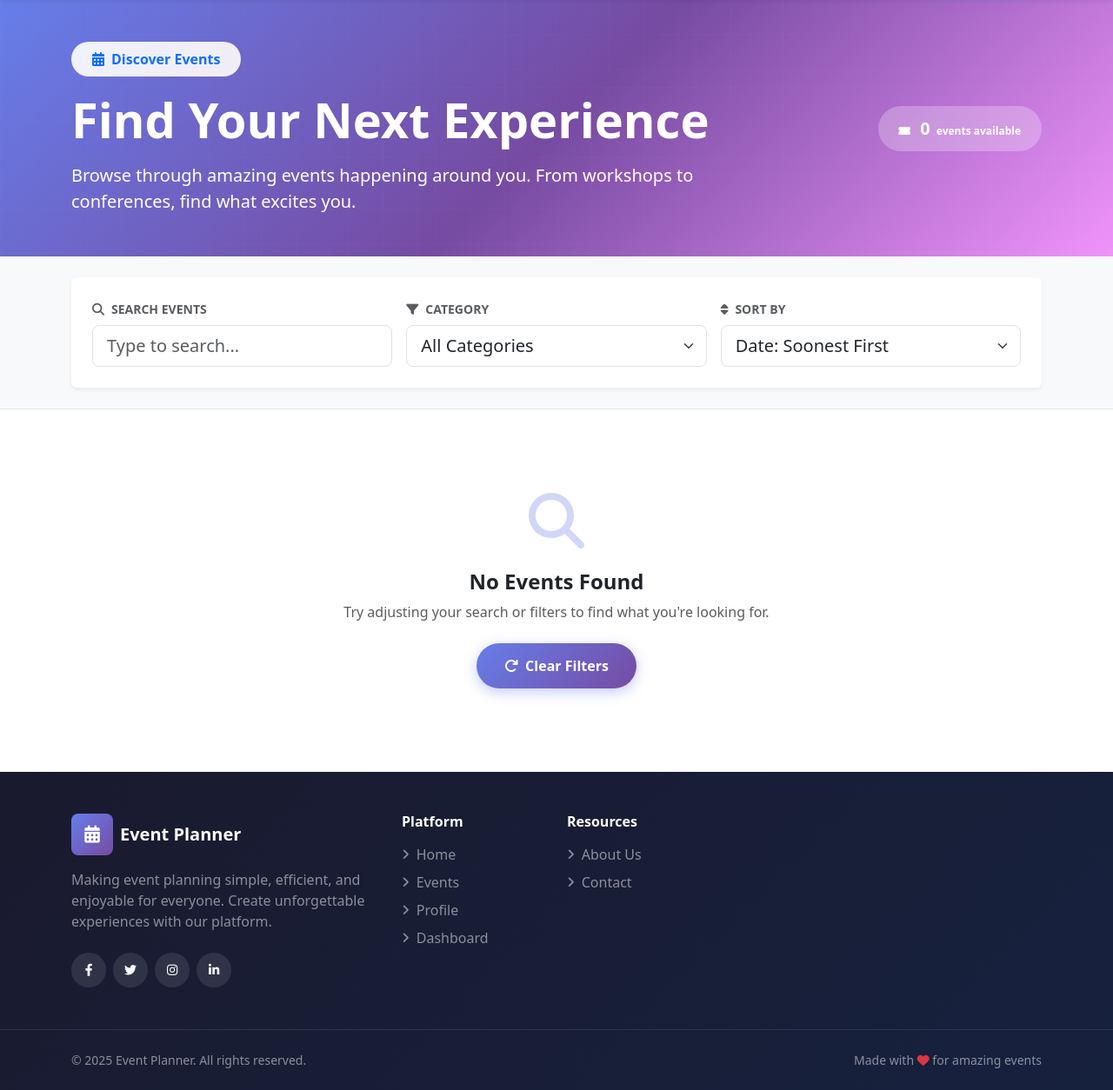
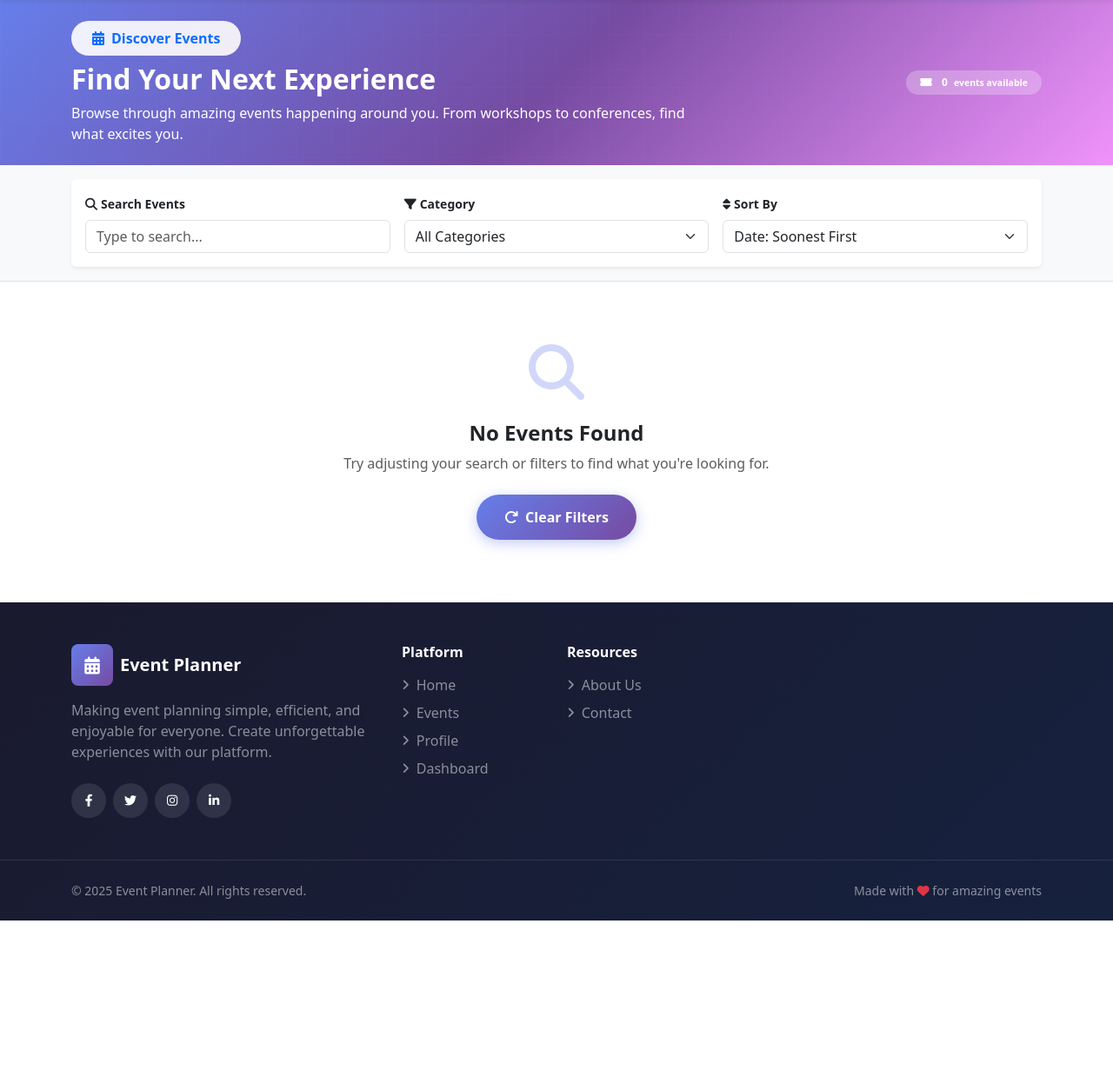
Before and after one commit to Uraniumking007/eventPlanner, a PHP site: page /events.php in a window 1280 px wide. Shown: the part 68-1322 px from the top of the page at 87% size. After the commit the page ends 1127 px from the top, so only its background shows below. Run offline with PHP 8.4, Linux system fonts and the light colour scheme; data that the repository does not hold is empty.

Commit message:
Refactor events page layout for improved aesthetics and user experience
- Adjusted padding and margins for a more compact design.
- Updated text sizes and styles for better readability.
- Enhanced card and section styles for visual consistency.
- Streamlined event details display with improved layout and spacing.
- Modified button sizes for better interaction and accessibility.

```diff
--- a/events.php
+++ b/events.php
@@ -21,23 +21,23 @@
 
     <main class="flex-grow-1">
         <!-- Hero Header -->
-        <section class="hero-gradient text-white py-5">
+        <section class="hero-gradient text-white py-4">
             <div class="container hero-content">
                 <div class="row align-items-center">
                     <div class="col-lg-8">
-                        <span class="section-badge bg-white text-primary mb-3">
+                        <span class="section-badge bg-white text-primary mb-2">
                             <i class="fas fa-calendar-alt me-2"></i>Discover Events
                         </span>
-                        <h1 class="display-4 fw-bold mb-3">Find Your Next Experience</h1>
-                        <p class="lead mb-0 opacity-90">
+                        <h1 class="h2 fw-bold mb-2">Find Your Next Experience</h1>
+                        <p class="mb-0 opacity-90">
                             Browse through amazing events happening around you. From workshops to conferences, find what excites you.
                         </p>
                     </div>
                     <div class="col-lg-4 text-lg-end mt-3 mt-lg-0">
-                        <div class="badge bg-white bg-opacity-25 text-white px-4 py-3 rounded-pill">
+                        <div class="badge bg-white bg-opacity-25 text-white px-3 py-2 rounded-pill">
                             <i class="fas fa-ticket-alt me-2"></i>
-                            <span id="eventsCount" class="fw-bold fs-5">0</span>
-                            <span class="ms-1">events available</span>
+                            <span id="eventsCount" class="fw-bold">0</span>
+                            <span class="ms-1 small">events available</span>
                         </div>
                     </div>
                 </div>
@@ -45,22 +45,22 @@
         </section>
 
         <!-- Filters Section -->
-        <section class="py-4 bg-light border-bottom">
+        <section class="py-3 bg-light border-bottom">
             <div class="container">
                 <div class="card shadow-sm border-0">
-                    <div class="card-body p-4">
+                    <div class="card-body p-3">
                         <div class="row g-3">
                             <div class="col-12 col-md-4">
-                                <label for="searchInput" class="form-label fw-semibold small text-muted text-uppercase">
-                                    <i class="fas fa-search me-2"></i>Search Events
+                                <label for="searchInput" class="form-label fw-semibold small">
+                                    <i class="fas fa-search me-1"></i>Search Events
                                 </label>
-                                <input id="searchInput" type="text" placeholder="Type to search..." class="form-control form-control-lg">
+                                <input id="searchInput" type="text" placeholder="Type to search..." class="form-control">
                             </div>
                             <div class="col-12 col-md-4">
-                                <label for="categorySelect" class="form-label fw-semibold small text-muted text-uppercase">
-                                    <i class="fas fa-filter me-2"></i>Category
+                                <label for="categorySelect" class="form-label fw-semibold small">
+                                    <i class="fas fa-filter me-1"></i>Category
                                 </label>
-                                <select id="categorySelect" class="form-select form-select-lg">
+                                <select id="categorySelect" class="form-select">
                                     <option value="">All Categories</option>
                                     <option value="Corporate">Corporate</option>
                                     <option value="Social">Social</option>
@@ -69,10 +69,10 @@
                                 </select>
                             </div>
                             <div class="col-12 col-md-4">
-                                <label for="sortSelect" class="form-label fw-semibold small text-muted text-uppercase">
-                                    <i class="fas fa-sort me-2"></i>Sort By
+                                <label for="sortSelect" class="form-label fw-semibold small">
+                                    <i class="fas fa-sort me-1"></i>Sort By
                                 </label>
-                                <select id="sortSelect" class="form-select form-select-lg">
+                                <select id="sortSelect" class="form-select">
                                     <option value="date_asc">Date: Soonest First</option>
                                     <option value="date_desc">Date: Latest First</option>
                                     <option value="title_asc">Title: A-Z</option>
@@ -86,9 +86,9 @@
         </section>
 
         <!-- Events Grid -->
-        <section class="py-5">
+        <section class="py-4">
             <div class="container">
-                <div id="eventsList" class="row g-4"></div>
+                <div id="eventsList" class="row g-3"></div>
             </div>
         </section>
     </main>
@@ -180,60 +180,60 @@
 
             return `
                 <div class="col-12 col-sm-6 col-lg-4">
-                    <div class="card h-100 shadow-sm border-0 overflow-hidden event-card">
+                    <div class="card h-100 shadow-sm border-0 overflow-hidden event-card" style="border-radius: 12px;">
                         ${evt.image_path ? `
-                            <div class="position-relative overflow-hidden" style="height: 220px;">
+                            <div class="position-relative overflow-hidden" style="height: 180px;">
                                 <img src="${evt.image_path}" alt="${evt.title}" class="card-img-top w-100 h-100" style="object-fit: cover; transition: transform 0.3s ease;">
-                                <div class="position-absolute top-0 end-0 m-3">
+                                <div class="position-absolute top-0 end-0 m-2">
                                     ${statusBadge}
                                 </div>
                             </div>
                         ` : `
-                            <div class="position-relative" style="height: 220px; background: var(--gradient-primary);">
-                                <div class="position-absolute top-0 end-0 m-3">
+                            <div class="position-relative" style="height: 180px; background: var(--gradient-primary);">
+                                <div class="position-absolute top-0 end-0 m-2">
                                     ${statusBadge}
                                 </div>
                                 <div class="d-flex align-items-center justify-content-center h-100">
-                                    <i class="fas fa-calendar-alt text-white" style="font-size: 4rem; opacity: 0.3;"></i>
+                                    <i class="fas fa-calendar-alt text-white" style="font-size: 3rem; opacity: 0.3;"></i>
                                 </div>
                             </div>
                         `}
-                        <div class="card-body p-4">
-                            <div class="d-flex align-items-start justify-content-between mb-3">
-                                <h3 class="h5 fw-bold mb-0">${evt.title}</h3>
-                                ${evt.category ? `<span class="badge bg-light text-dark ms-2 flex-shrink-0">${evt.category}</span>` : ''}
+                        <div class="card-body p-3">
+                            <div class="d-flex align-items-start justify-content-between mb-2">
+                                <h3 class="h6 fw-bold mb-0">${evt.title}</h3>
+                                ${evt.category ? `<span class="badge bg-light text-dark ms-2 flex-shrink-0 small">${evt.category}</span>` : ''}
                             </div>
 
-                            <div class="mb-3">
-                                <div class="d-flex align-items-center text-muted mb-2">
-                                    <i class="fas fa-calendar me-2 text-primary"></i>
+                            <div class="mb-2">
+                                <div class="d-flex align-items-center text-muted mb-1">
+                                    <i class="fas fa-calendar me-2 text-primary small"></i>
                                     <small class="fw-medium">${formatDate(evt.event_date)}</small>
                                     ${daysBadge ? `<span class="ms-2">${daysBadge}</span>` : ''}
                                 </div>
                                 <div class="d-flex align-items-center text-muted">
-                                    <i class="fas fa-map-marker-alt me-2 text-danger"></i>
+                                    <i class="fas fa-map-marker-alt me-2 text-danger small"></i>
                                     <small>${evt.location}</small>
                                 </div>
                             </div>
 
                             ${isSuspended && evt.suspend_reason ? `
-                                <div class="alert alert-warning py-2 px-3 small mb-3">
+                                <div class="alert alert-warning py-1 px-2 small mb-2">
                                     <strong>Suspended:</strong> ${evt.suspend_reason}
                                 </div>
                             ` : ''}
 
-                            <p class="text-muted small mb-3" style="line-height: 1.6;">
-                                ${(evt.description || 'No description available.').substring(0, 120)}${evt.description && evt.description.length > 120 ? '...' : ''}
+                            <p class="text-muted small mb-2" style="line-height: 1.5;">
+                                ${(evt.description || 'No description available.').substring(0, 100)}${evt.description && evt.description.length > 100 ? '...' : ''}
                             </p>
 
-                            <div class="d-flex align-items-center justify-content-between pt-3 border-top">
-                                <div class="d-flex align-items-center">
-                                    <i class="fas fa-users text-muted me-2"></i>
-                                    <span class="fw-semibold reg-count" data-event-id="${evt.id}">${count}</span>
-                                    <span class="text-muted small ms-1">registered</span>
+                            <div class="d-flex align-items-center justify-content-between pt-2 border-top">
+                                <div class="d-flex align-items-center gap-1">
+                                    <i class="fas fa-users text-muted small"></i>
+                                    <span class="fw-semibold small reg-count" data-event-id="${evt.id}">${count}</span>
+                                    <span class="text-muted" style="font-size: 0.75rem;">registered</span>
                                 </div>
-                                <a href="/event.php?id=${evt.id}" class="btn btn-sm btn-gradient px-3">
-                                    View Details <i class="fas fa-arrow-right ms-1"></i>
+                                <a href="/event.php?id=${evt.id}" class="btn btn-sm btn-gradient px-2">
+                                    Details <i class="fas fa-arrow-right ms-1"></i>
                                 </a>
                             </div>
                         </div>
```
